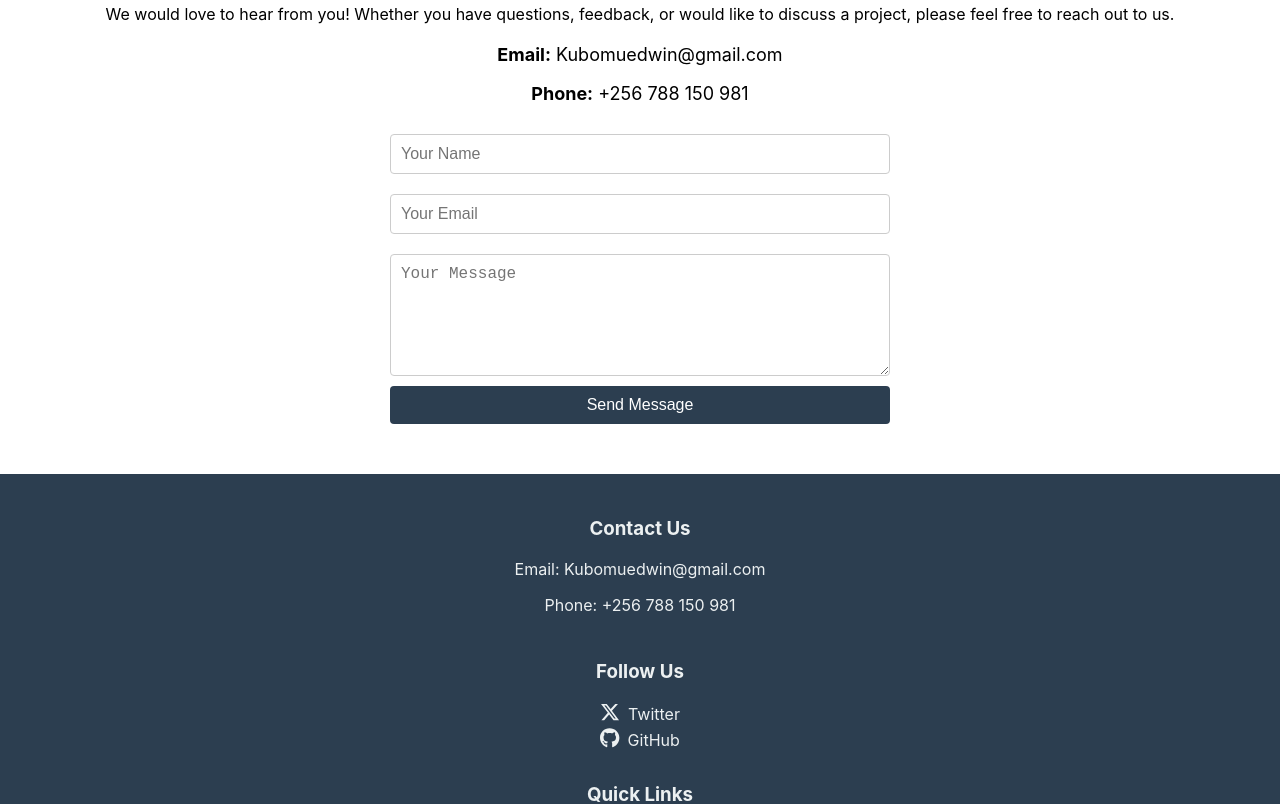
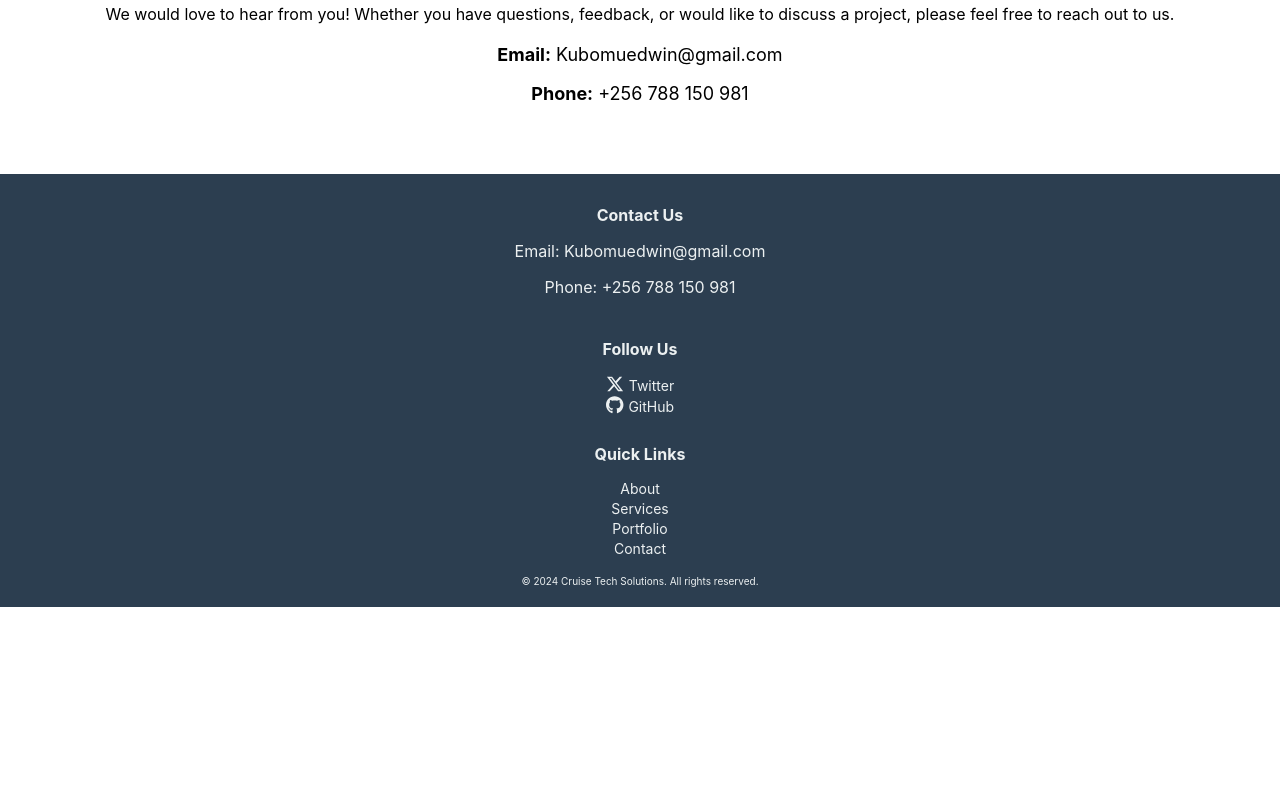
Before and after one commit to Kubomu/portfolio-site, a React (Create React App) app: page / in a window 1280 px wide. Shown: the part 2500-3304 px from the top of the page. After the commit the page ends 3107 px from the top, so only its background shows below. Built offline with nearby package versions, Linux system fonts and the light colour scheme.

Commit message:
Removed feedback box

```diff
--- a/src/components/Contact.js
+++ b/src/components/Contact.js
@@ -44,35 +44,7 @@ const Contact = () => {
             <strong>Phone:</strong> +256 788 150 981
           </p>
         </div>
-        <form onSubmit={handleSubmit} style={formStyle}>
-          <input
-            type="text"
-            name="name"
-            placeholder="Your Name"
-            value={formData.name}
-            onChange={handleChange}
-            required
-            style={inputStyle}
-          />
-          <input
-            type="email"
-            name="email"
-            placeholder="Your Email"
-            value={formData.email}
-            onChange={handleChange}
-            required
-            style={inputStyle}
-          />
-          <textarea
-            name="message"
-            placeholder="Your Message"
-            value={formData.message}
-            onChange={handleChange}
-            required
-            style={textareaStyle}
-          />
-          <button type="submit" style={buttonStyle}>Send Message</button>
-        </form>
+
       </section>
     </>
   );
--- a/src/components/Footer.js
+++ b/src/components/Footer.js
@@ -16,12 +16,12 @@ const Footer = () => {
       <footer style={footerStyle}>
         <div style={containerStyle}>
           <div style={contactStyle}>
-            <h3>Contact Us</h3>
+            <h3 style={headerStyle}>Contact Us</h3>
             <p>Email: Kubomuedwin@gmail.com</p>
             <p>Phone: +256 788 150 981</p>
           </div>
           <div style={socialStyle}>
-            <h3>Follow Us</h3>
+            <h3 style={headerStyle}>Follow Us</h3>
             <a href="https://x.com/KubomuEdi" style={linkStyle} target="_blank" rel="noopener noreferrer">
               <FontAwesomeIcon icon={faXTwitter} style={iconStyle} />
               Twitter
@@ -32,7 +32,7 @@ const Footer = () => {
             </a>
           </div>
           <div style={linksStyle}>
-            <h3>Quick Links</h3>
+            <h3 style={headerStyle}>Quick Links</h3>
             <a href="#about" style={linkStyle}>About</a>
             <a href="#services" style={linkStyle}>Services</a>
             <a href="#portfolio" style={linkStyle}>Portfolio</a>
@@ -50,7 +50,7 @@ const Footer = () => {
 const footerStyle = {
   backgroundColor: '#2C3E50',
   color: '#ECF0F1',
-  padding: '20px 0',
+  padding: '10px 0', // Reduced padding
   textAlign: 'center',
 };
 
@@ -63,47 +63,50 @@ const containerStyle = {
 };
 
 const contactStyle = {
-  margin: '10px 20px',
+  margin: '5px 10px', // Reduced margin
 };
 
 const socialStyle = {
-  margin: '10px 20px',
+  margin: '5px 10px', // Reduced margin
 };
 
 const linksStyle = {
-  margin: '10px 20px',
+  margin: '5px 10px', // Reduced margin
+};
+
+const headerStyle = {
+  fontSize: '16px', // Reduced header font size
 };
 
 const linkStyle = {
   color: '#ECF0F1',
   textDecoration: 'none',
-  margin: '5px 0',
+  margin: '3px 0', // Reduced margin
   display: 'block',
   transition: 'color 0.3s',
+  fontSize: '14px', // Reduced font size for links
 };
 
 const copyrightStyle = {
-  marginTop: '20px',
-  fontSize: '14px',
+  marginTop: '10px', // Reduced margin
+  fontSize: '12px', // Reduced font size
 };
 
 const iconStyle = {
-  marginRight: '8px', // Space between icon and text
-  fontSize: '20px', // Adjust icon size if needed
+  marginRight: '5px', // Space between icon and text
+  fontSize: '18px', // Adjust icon size if needed
 };
 
 // Media queries for responsive design
-const mediaQueries = `
-  @media (max-width: 600px) {
+const mediaQueries = `@media (max-width: 600px) {
     ${containerStyle.display = 'flex'}
     ${containerStyle.flexDirection = 'column'}
     ${containerStyle.alignItems = 'center'}
     ${contactStyle.margin = '5px 0'}
     ${socialStyle.margin = '5px 0'}
     ${linksStyle.margin = '5px 0'}
-    ${linkStyle.fontSize = '16px'} // Adjust font size for mobile
-    ${copyrightStyle.fontSize = '12px'} // Adjust copyright font size for mobile
-  }
-`;
+    ${linkStyle.fontSize = '14px'} // Adjust font size for mobile
+    ${copyrightStyle.fontSize = '10px'} // Adjust copyright font size for mobile
+}`;
 
 export default Footer;
```
